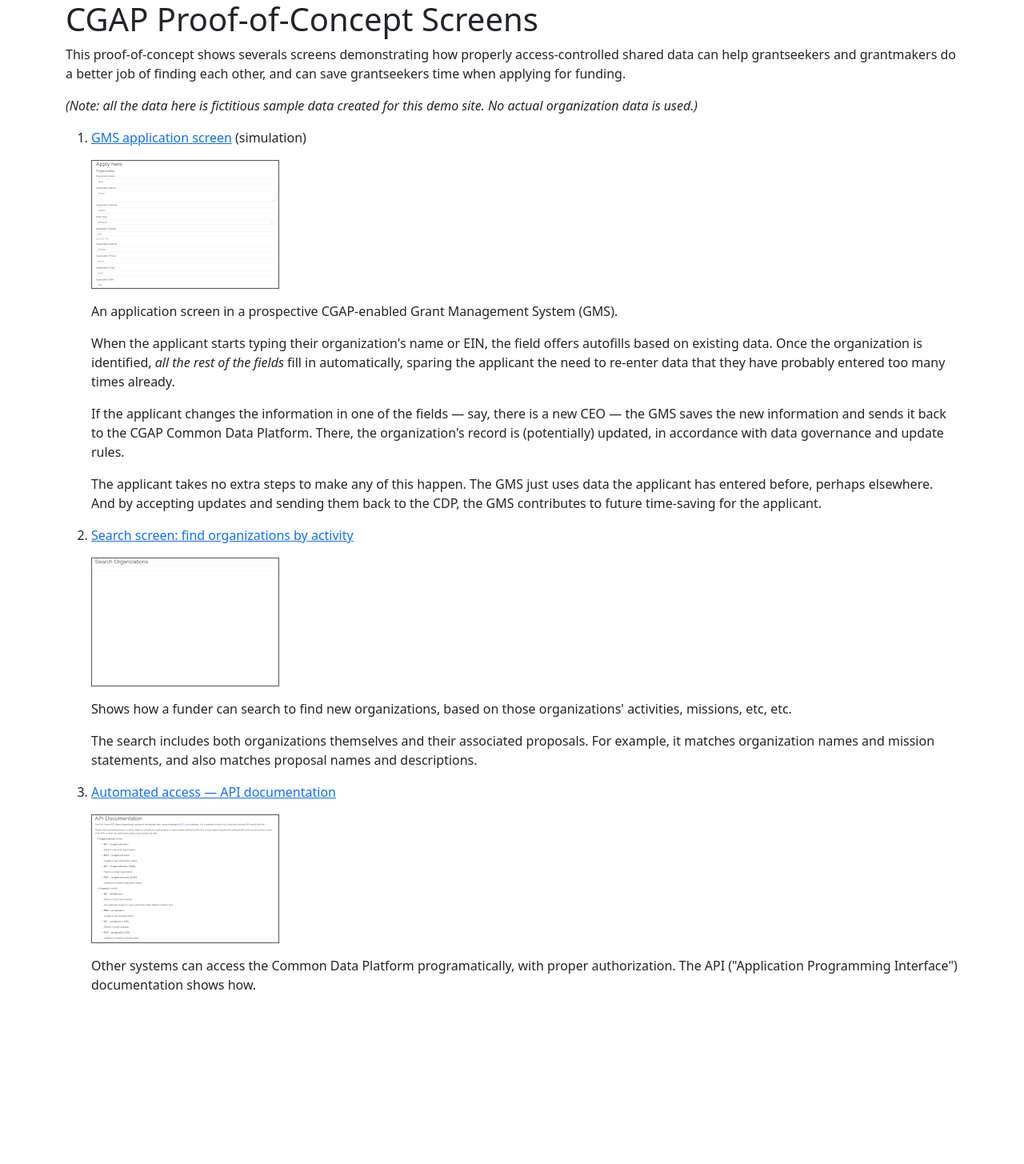
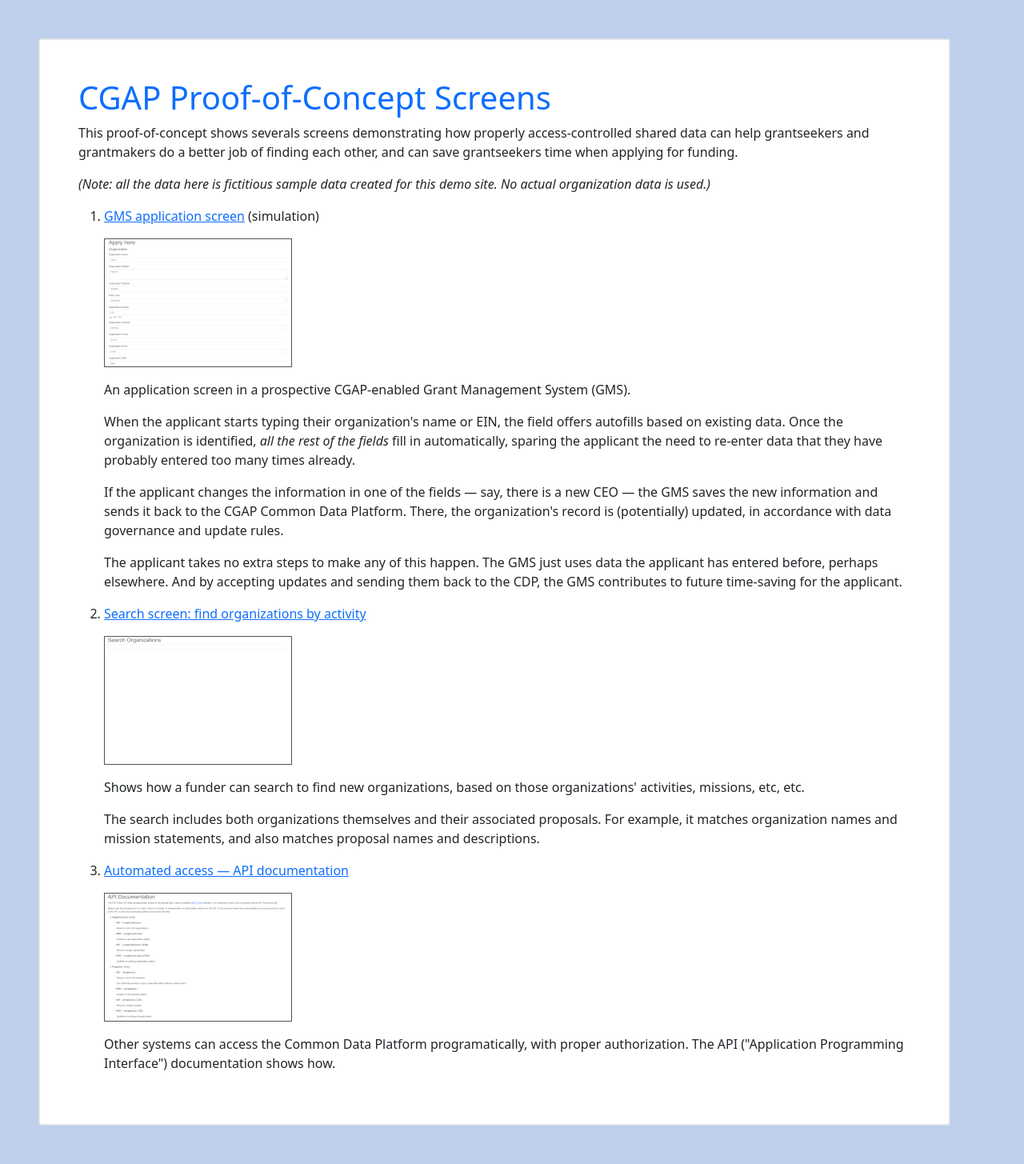
Before and after one commit to OpenTechStrategies/pdc-poc-demo, a Flask app: page /poc-demo/ in a window 1280 px wide. Shown: the whole page at 80% size. Before the commit the page ends 1237 px from the top, so only its background shows below. Run offline with Flask 2, Linux system fonts and the light colour scheme; some libraries are stand-ins or nearby versions.

Commit message:
Add some color
The color isn't robust, but it's better than no color!

Issue #27

```diff
--- a/cgap/static/organization.js
+++ b/cgap/static/organization.js
@@ -82,7 +82,7 @@ app.component('Organization', {
   },
 
   template: `
-<h1>Organization (#{{organization.id}})</h1>
+<h1 class="text-primary">Organization (#{{organization.id}})</h1>
 <h2>Organization Fields</h2>
 <table class="table">
 <thead>
--- a/cgap/static/proposal.js
+++ b/cgap/static/proposal.js
@@ -72,7 +72,7 @@ app.component('Proposal', {
   },
 
   template: `
-<h1>Proposal (#{{proposal.id}})</h1>
+<h1 class="text-primary">Proposal (#{{proposal.id}})</h1>
 <table class="table">
 <thead>
   <tr>
--- a/cgap/templates/apply.html
+++ b/cgap/templates/apply.html
@@ -8,7 +8,7 @@
 
 {% block content %}
 <div id="app">
-  <h1>Apply here</h1>
+  <h1 class="text-primary">Apply here</h1>
   <autofill-form></autofill-form>
 </div>
 <script type="text/javascript">
--- a/cgap/templates/base.html
+++ b/cgap/templates/base.html
@@ -10,13 +10,8 @@
     <script type="text/javascript" src="{{ url_for('static', filename='lib/js/vue.min.js') }}"></script>
     {% block head %}{% endblock %}
   </head>
-  <body>
-    <div class="container">
-      {% for message in get_flashed_messages() %}
-        <div class="alert alert-primary" role="alert">{{ message }}</div>
-      {% endfor %}
-    </div>
-    <div class="container">
+  <body style="background: #bdcfeb">
+    <div class="container m-5 p-5 rounded border border-2" style="background: #fff">
       {% block content %}{% endblock %}
     </div>
   </body>
--- a/cgap/templates/landing.html
+++ b/cgap/templates/landing.html
@@ -6,7 +6,7 @@
 {% block title %}Welcome{% endblock %}
 
 {% block content %}
-<h1>CGAP Proof-of-Concept Screens</h1>
+<h1 class="text-primary">CGAP Proof-of-Concept Screens</h1>
 
 <p>This proof-of-concept shows severals screens demonstrating how
 properly access-controlled shared data can help grantseekers and
--- a/cgap/templates/search.html
+++ b/cgap/templates/search.html
@@ -8,7 +8,7 @@
 
 {% block content %}
 <div id="app">
-  <h1>Search Organizations</h1>
+  <h1 class="text-primary">Search Organizations</h1>
   <proposal-search></proposal-search>
 </div>
 <script type="text/javascript">
```
